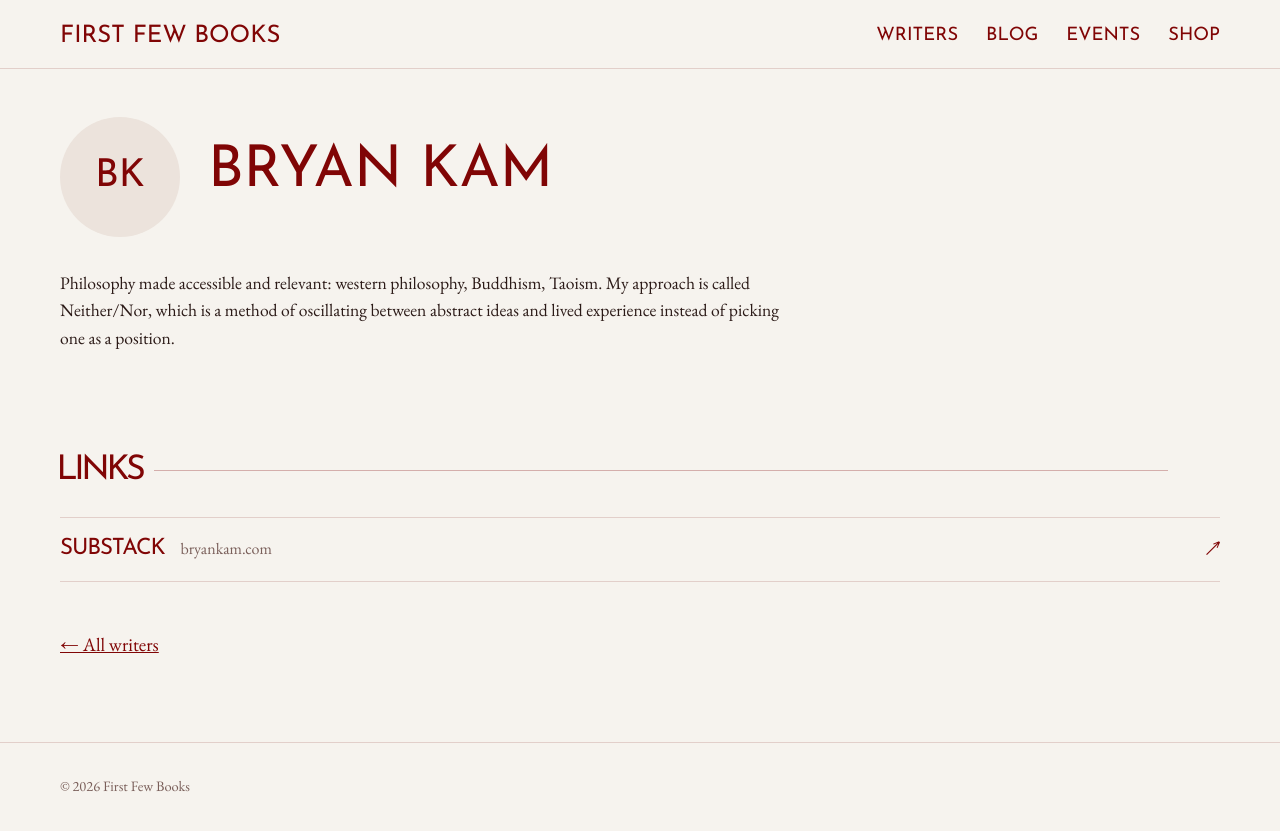
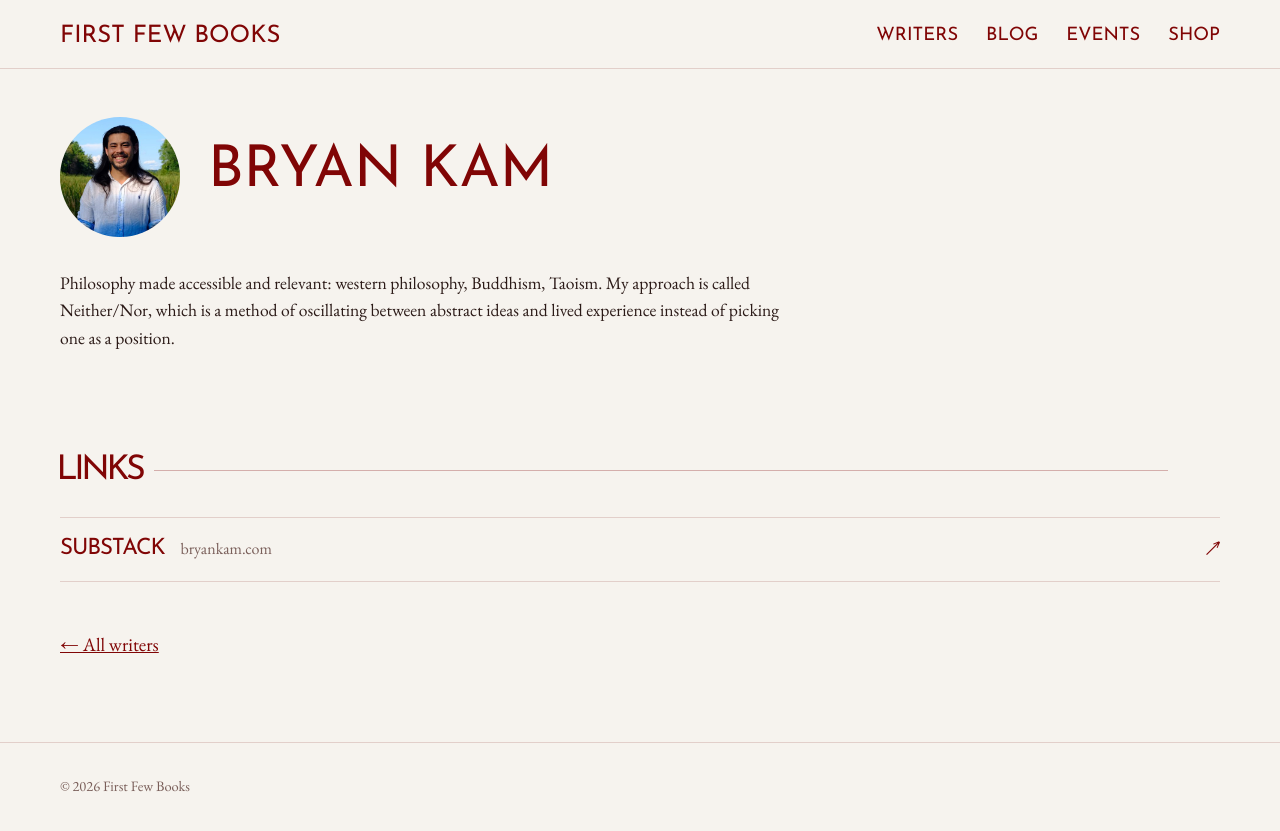
Before and after one commit to nelepope/firstfewbooks, a Jekyll site: the page built from _members/bryan-kam.md, in a window 1280 px wide. Shown: the top 831 px of the page. Built offline with Jekyll 4.4.1, drawn with Linux system fonts in a browser that asks for light colours.

Commit message:
Add Bryan Kam's photo
Keep original photos in pics/ (not published).

Co-Authored-By: Claude Opus 5.5 <noreply@anthropic.com>

```diff
--- a/_members/bryan-kam.md
+++ b/_members/bryan-kam.md
@@ -1,5 +1,6 @@
 ---
 name: Bryan Kam
+photo: /assets/images/members/bryan-kam.jpg
 substack: www.bryankam.com
 ---
 
```
Also changed, not shown: assets/images/members/bryan-kam.jpg (added), 1 other file.
